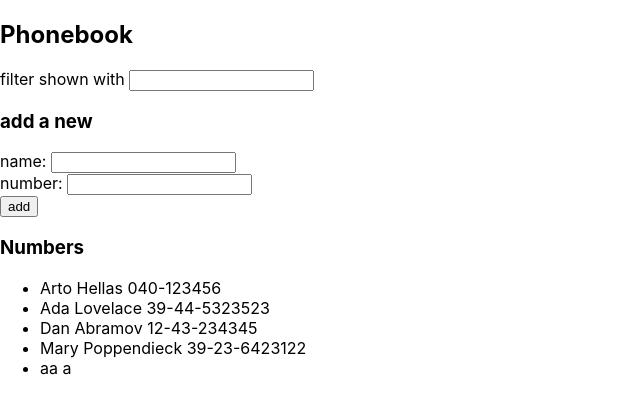
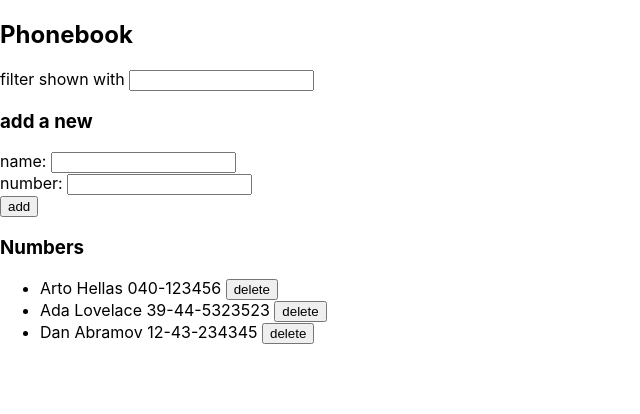
Before and after one commit to Christofferdai/fullstackOpen2022, a React (Create React App) app in the folder part2/phonebook/: page / in a window 1280 px wide. Shown: the top 414 px of the page, without its empty margins (0-640 px from the left). Built offline with nearby package versions, Linux system fonts and the light colour scheme; data requests are answered from the project's data file.

Commit message:
complete 2.17

```diff
--- a/part2/phonebook/db.json
+++ b/part2/phonebook/db.json
@@ -14,16 +14,6 @@
       "name": "Dan Abramov",
       "number": "12-43-234345",
       "id": 3
-    },
-    {
-      "name": "Mary Poppendieck",
-      "number": "39-23-6423122",
-      "id": 4
-    },
-    {
-      "name": "aa",
-      "number": "a",
-      "id": 5
     }
   ]
 }
--- a/part2/phonebook/src/App.js
+++ b/part2/phonebook/src/App.js
@@ -13,9 +13,9 @@ const PersonForm = ({newName,newNumber,handleSubmit, handleNameChange, handleNum
     <div><button type="submit">add</button></div>
   </form>
 )
-const Persons = ({personsToShow}) => (
+const Persons = ({personsToShow, handleDelete}) => (
   <ul>
-    {personsToShow.map(person => <li key={person.name}>{person.name} {person.number}</li>)}
+    {personsToShow.map(person => <li key={person.name}>{person.name} {person.number} <button onClick={() => handleDelete(person.id)}>delete</button></li>)}
   </ul>
 )
 
@@ -63,6 +63,21 @@ const App = () => {
         setNewNumber('')
       })
   }
+  const handleDelete = id => {
+    if (window.confirm(`Delete ${persons[id-1].name}?`)) {
+      const copy = [...persons]
+      axios
+        .delete(`http://localhost:3001/persons/${id}`)
+        .then(response => {
+          personService
+            .getAll()
+            .then(initialPersons => {
+              setPersons(initialPersons)
+            })
+        })
+    }
+
+  }
 
   const personsToShow = showAll
     ? persons
@@ -81,7 +96,7 @@ const App = () => {
         handleNumberChange={handleNumberChange}
         handleSubmit={handleSubmit} />
       <h3>Numbers</h3>
-      <Persons personsToShow={personsToShow} />
+      <Persons personsToShow={personsToShow} handleDelete={handleDelete}/>
     </div>
   )
 }
```
